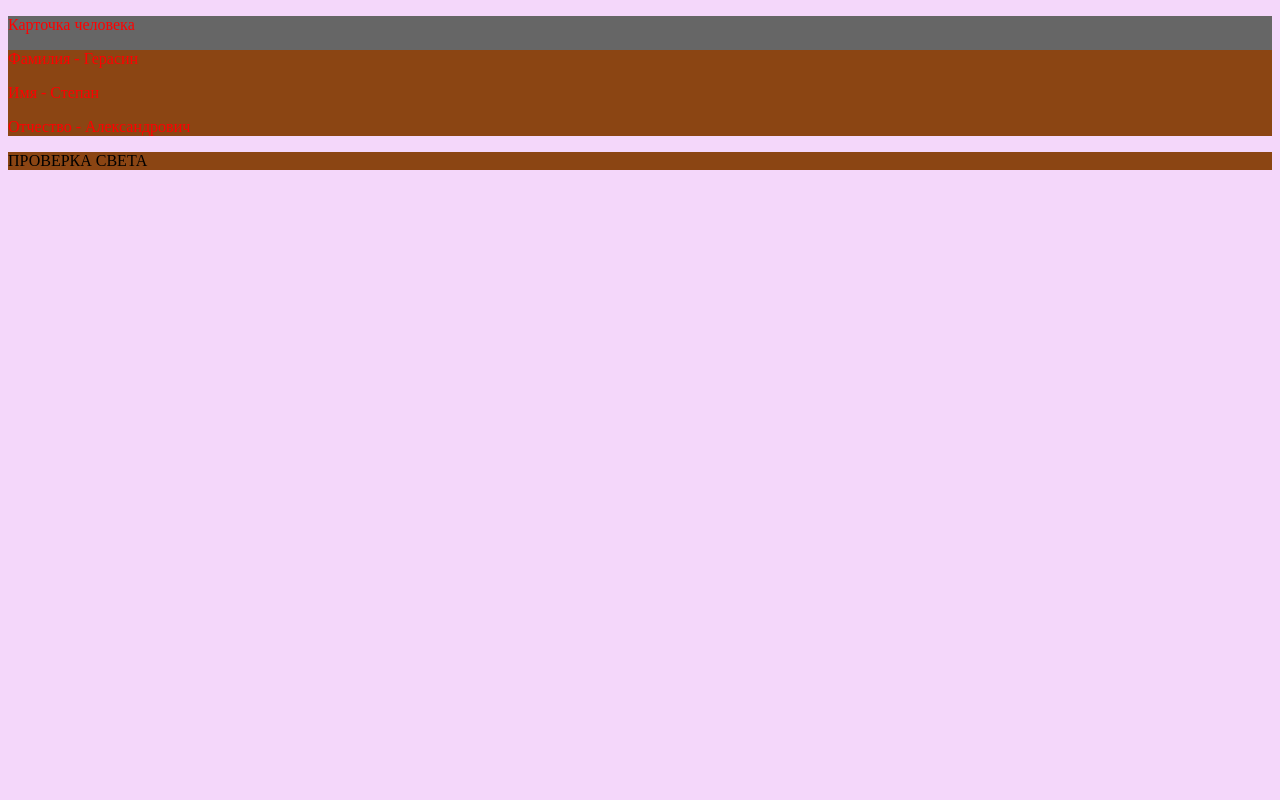
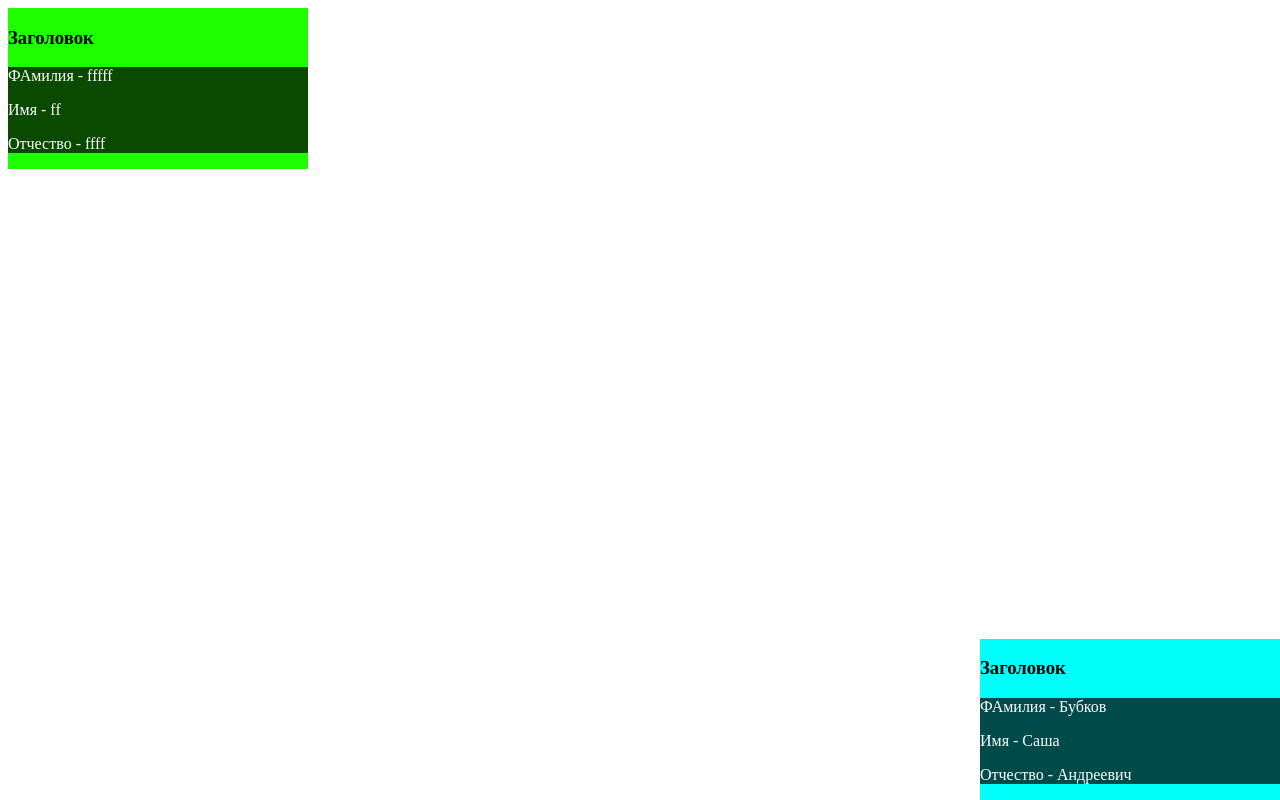
Before and after one commit to bl1th297/evraz-1-kurs-Gerasin, a plain HTML site: page css.html in a window 1280 px wide. Drawn offline with Linux system fonts and the light colour scheme.

Commit message:
cssмтьмтм

```diff
--- a/CSS15.css
+++ /dev/null
@@ -1,11 +0,0 @@
-div{
-    background-color: saddlebrown;
-}
-
-p {
-    color: red;
-</style>
-</head>
-<body style="background-color:#f4d7fa">
-<div style="background-color:#666666"> ;
-    <link
--- a/css.html
+++ b/css.html
@@ -3,25 +3,39 @@
 <head>
     <meta charset="UTF-8">
     <title>Title</title>
-        <style>
-        div{
-            background-color: saddlebrown;
-        }
-
-        p {
-        color: red;
-        }
-        </style>
 </head>
-<body style="background-color:#f4d7fa">
-<div style="background-color:#666666">
-    <p>Карточка человека</p>
-    <div>
-        <p>Фамилия - Герасин</p>
-        <p>Имя - Степан</p>
-        <p>Отчество - Александрович</p>
+<body>
+<div style="background-color: red; width: 300px; display: inline-block; position: absolute;">
+    <h3>Заголовок</h3>
+    <div style="color: white; background-color: rgba(0,0,0,0.71)">
+        <p>ФАмилия -Герасин</p>
+        <p>Имя - Андрей</p>
+        <p>Отчество - Иванович</p>
     </div>
 </div>
-<div>ПРОВЕРКА СВЕТА</div>
+<div style="background-color: #ead407; width: 300px; display: inline-block; position: absolute;">
+    <h3>Заголовок</h3>
+    <div style="color: white; background-color: rgba(0,0,0,0.71)">
+        <p>ФАмилия - СаСА</p>
+        <p>Имя - Яна</p>
+        <p>Отчество - Ивановна</p>
+    </div>
+</div>
+<div style="background-color: #1eff00; width: 300px; display: inline-block; position: absolute;">
+    <h3>Заголовок</h3>
+    <div style="color: white; background-color: rgba(0,0,0,0.71)">
+        <p>ФАмилия - fffff</p>
+        <p>Имя - ff</p>
+        <p>Отчество - ffff</p>
+    </div>
+</div>
+<div style="background-color: #00fffb; width: 300px; display: inline-block; position: absolute; right: 0;  bottom: 0;">
+    <h3>Заголовок</h3>
+    <div style="color: white; background-color: rgba(0,0,0,0.71)">
+        <p>ФАмилия - Бубков</p>
+        <p>Имя - Саша</p>
+        <p>Отчество - Андреевич</p>
+    </div>
+</div>
 </body>
-</html>
+</html>>
```
